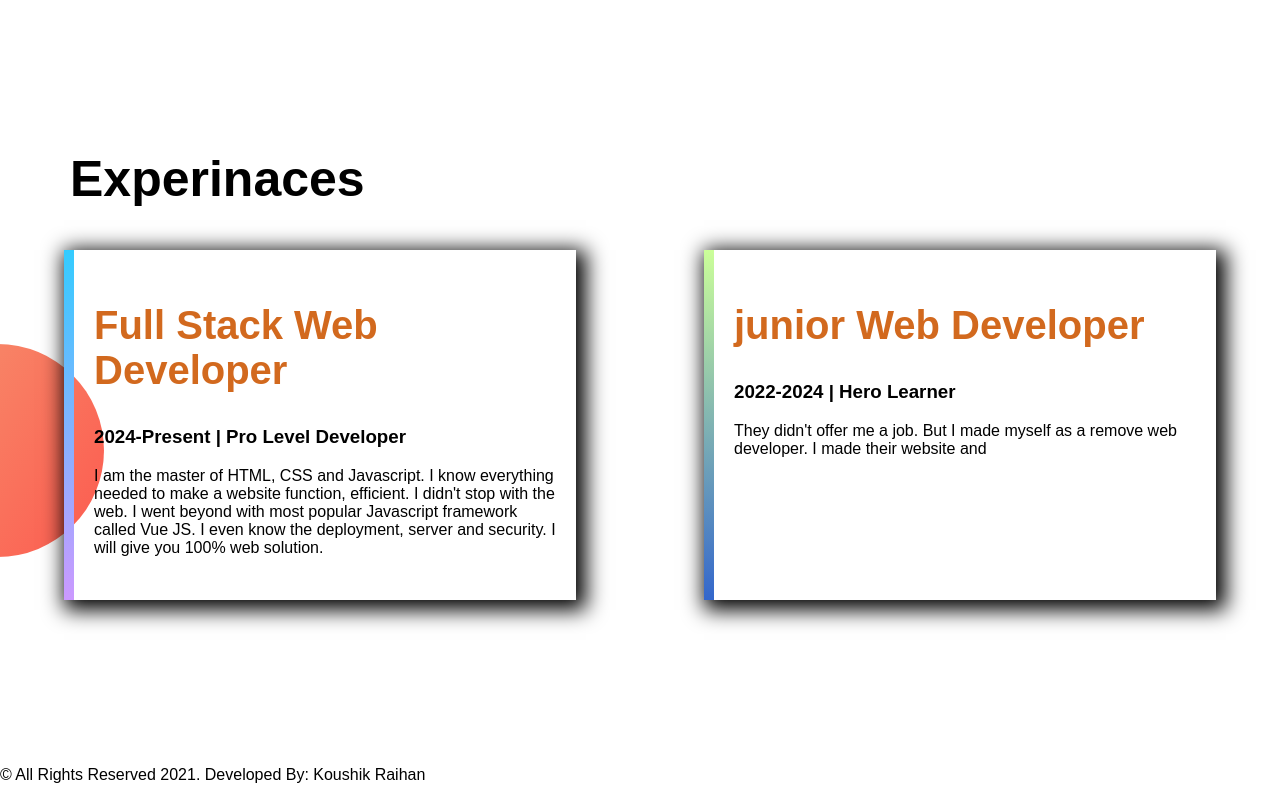
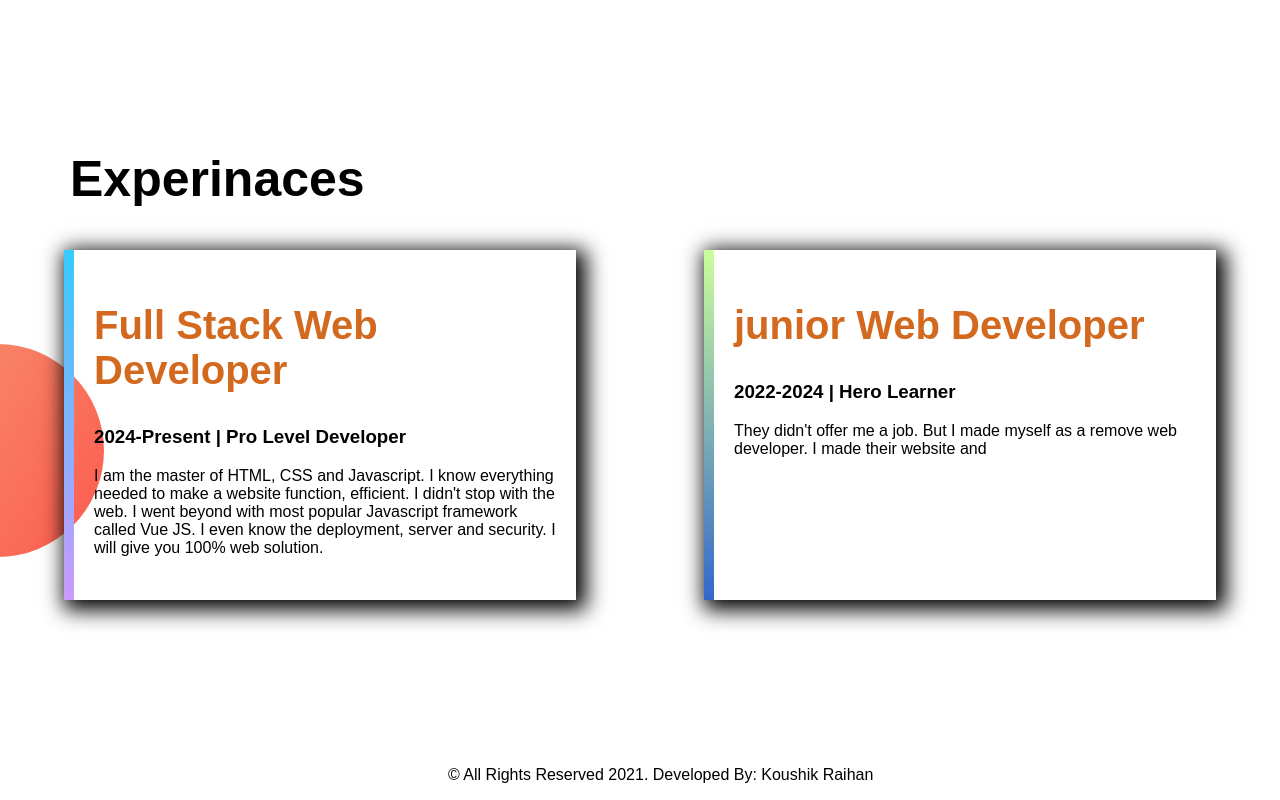
Before and after one commit to TayeburRahman/simpel_portfolio, a plain HTML site: page index.html in a window 1280 px wide. Shown: the part 1148-1948 px from the top of the page. Drawn offline with Linux system fonts and the light colour scheme.

Commit message:
complit solved.final recovery

```diff
--- a/index.html
+++ b/index.html
@@ -63,7 +63,7 @@
     <p></p>
 
     </section>
-    <p id="          ">© All Rights Reserved 2021. Developed By: Koushik Raihan</p>
+    <p id="footer-sec">© All Rights Reserved 2021. Developed By: Koushik Raihan</p>
 
 
 
```
Also changed, not shown: css/styel.css (line endings or trailing spaces).
